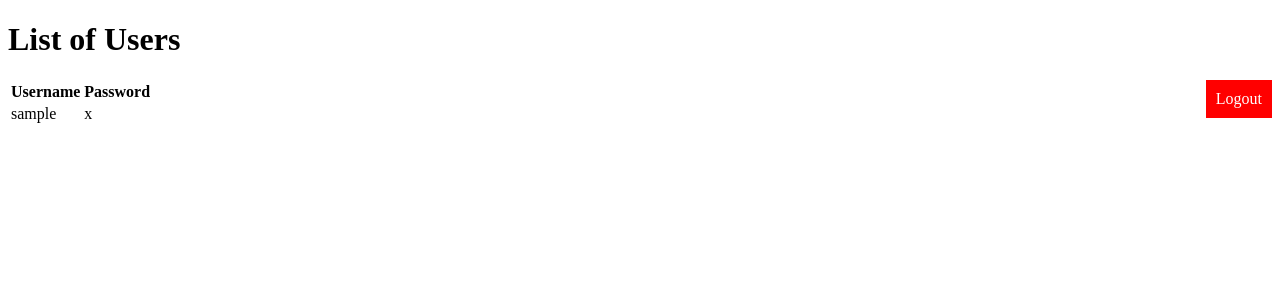
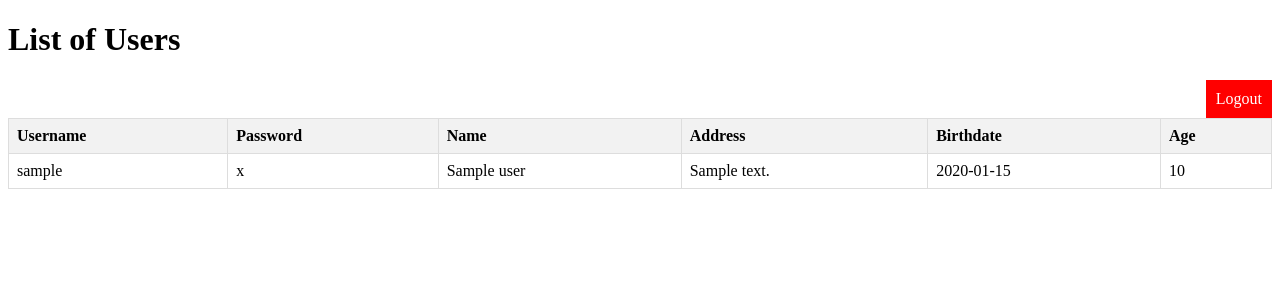
Before and after one commit to Lukh2010/Login_Page-Database, a Flask app: template database/templates/list_users.html in a window 1280 px wide. Shown: the top 300 px of the page. Run offline with Flask 3, Linux system fonts and the light colour scheme; the template is opened without the code that fills it: most values are stand-ins (such as "Sample title", 1, 10 or a date in 2020).

Commit message:
making the cookie system better and upgrading the data table

```diff
--- a/database/main.py
+++ b/database/main.py
@@ -1,6 +1,7 @@
 from flask import Flask, redirect, render_template, request, session  # Import session
 import json
 import os
+from datetime import datetime  # Import datetime for age calculation
 
 app = Flask(__name__)
 app.secret_key = '06387318de54018d05f792a76c9ef93fb1d712e13f51e19c'  # Session secret key
@@ -9,9 +10,16 @@ app.secret_key = '06387318de54018d05f792a76c9ef93fb1d712e13f51e19c'  # Session s
 USER_LOG_FILE = 'user_log.txt'
 
 # Function to log user data
-def log_user(username, password):
+def log_user(username, password, name, address, birthdate):
+    # Validate birthdate format
+    try:
+        datetime.strptime(birthdate, '%Y-%m-%d')  # Ensure the birthdate is in the correct format
+    except ValueError:
+        print(f"Invalid birthdate format: {birthdate}")  # Log invalid format
+        return  # Exit the function if the format is invalid
+
     with open(USER_LOG_FILE, 'a') as f:
-        f.write(f"{username},{password}\n")  # Log format: username,password
+        f.write(f"{username},{password},{name},{address},{birthdate}\n")  # Log format: username,password,name,address,birthdate
 
 # Function to load users from the log file
 def load_users():
@@ -20,20 +28,45 @@ def load_users():
         with open(USER_LOG_FILE, 'r') as f:
             for line in f:
                 parts = line.strip().split(',')
-                if len(parts) == 2:  # Ensure there are exactly two parts
-                    username, password = parts
-                    users.append({'username': username, 'password': password})
+                if len(parts) == 5:  # Ensure there are exactly five parts
+                    username, password, name, address, birthdate = parts
+                    # Validate birthdate format
+                    try:
+                        birthdate = datetime.strptime(birthdate, '%Y-%m-%d')
+                        age = (datetime.now() - birthdate).days // 365
+                        users.append({'username': username, 'password': password, 'name': name, 'address': address, 'birthdate': birthdate.strftime('%Y-%m-%d'), 'age': age})
+                    except ValueError:
+                        print(f"Invalid birthdate format: {birthdate}")  # Log invalid format
                 else:
                     print(f"Malformed line: {line.strip()}")  # Log malformed lines for debugging
     except FileNotFoundError:
         pass  # If the file doesn't exist, return an empty list
     return users
 
-@app.route('/user-output', methods=['GET', 'POST'])
-def user_output():
+@app.route('/')
+def home():
+    return redirect('/register')  # Redirect to the registration page
+
+@app.route('/register', methods=['GET', 'POST'])
+def register():
+    """Render the registration page and handle registration logic."""
+    if 'logged_in' in session:  # Check if user is already logged in
+        return redirect('/list-users')  # Redirect to the list-users page if logged in
+
     if request.method == 'POST':
         username = request.form['username']   # Get the username and password from the form
-        password = request.form['password']
+        password = request.form['password']  # Get the password
+        name = request.form['name']  # Get the name
+        address = request.form['address']  # Get the address
+        birthdate = request.form['birthdate']  # Get the birthdate
+
+        # Validate birthdate
+        try:
+            birthdate_obj = datetime.strptime(birthdate, '%Y-%m-%d')
+            if birthdate_obj > datetime.now():
+                return render_template('register.html', output="Birthdate cannot be in the future.")  # Show error message
+        except ValueError:
+            return render_template('register.html', output="Invalid birthdate format.")  # Show error message
 
         users = load_users()  # Load existing users
 
@@ -42,12 +75,11 @@ def user_output():
             if user['username'] == username:
                 return render_template('register.html', output="Username already exists.")  # Show error message
 
-        log_user(username, password)  # Log the new user
+        log_user(username, password, name, address, birthdate)  # Log the new user
         session['logged_in'] = True  # Set session variable to indicate user is logged in
         return redirect('/list-users')  # Redirect to the list-users page
 
     return render_template('register.html')
-
 @app.route('/login', methods=['GET', 'POST'])
 def login():
     """Render the login page and handle login logic."""
@@ -77,13 +109,6 @@ def list_users():
     users = load_users()  # Load users from the log file
     return render_template('list_users.html', users=users)  # Pass users to the template
 
-@app.route('/register')
-def register():
-    """Render the registration page."""
-    if 'logged_in' in session:  # Check if user is already logged in
-        return redirect('/list-users')  # Redirect to the list-users page if logged in
-    return render_template('register.html')
-
 @app.route('/logout')
 def logout():
     """Log the user out and redirect to the login page."""
--- a/database/templates/list_users.html
+++ b/database/templates/list_users.html
@@ -4,6 +4,23 @@
     <meta charset="UTF-8">
     <meta name="viewport" content="width=device-width, initial-scale=1.0">
     <title>User List</title>
+    <style>
+        table {
+            width: 100%;
+            border-collapse: collapse;
+        }
+        th, td {
+            border: 1px solid #ddd;
+            padding: 8px;
+            text-align: left;
+        }
+        th {
+            background-color: #f2f2f2;
+        }
+        tr:hover {
+            background-color: #f1f1f1;
+        }
+    </style>
 </head>
 <body>
     <h1>List of Users</h1>
@@ -12,11 +29,19 @@
         <tr>
             <th>Username</th>
             <th>Password</th>
+            <th>Name</th>
+            <th>Address</th>
+            <th>Birthdate</th>
+            <th>Age</th>
         </tr>
         {% for user in users %}
         <tr>
             <td>{{ user.username }}</td>
             <td>{{ user.password }}</td>
+            <td>{{ user.name }}</td>
+            <td>{{ user.address }}</td>
+            <td>{{ user.birthdate }}</td>
+            <td>{{ user.age }}</td>
         </tr>
         {% endfor %}
     </table>
```
Also changed, not shown: database/templates/register.html (+22 -15 lines).
